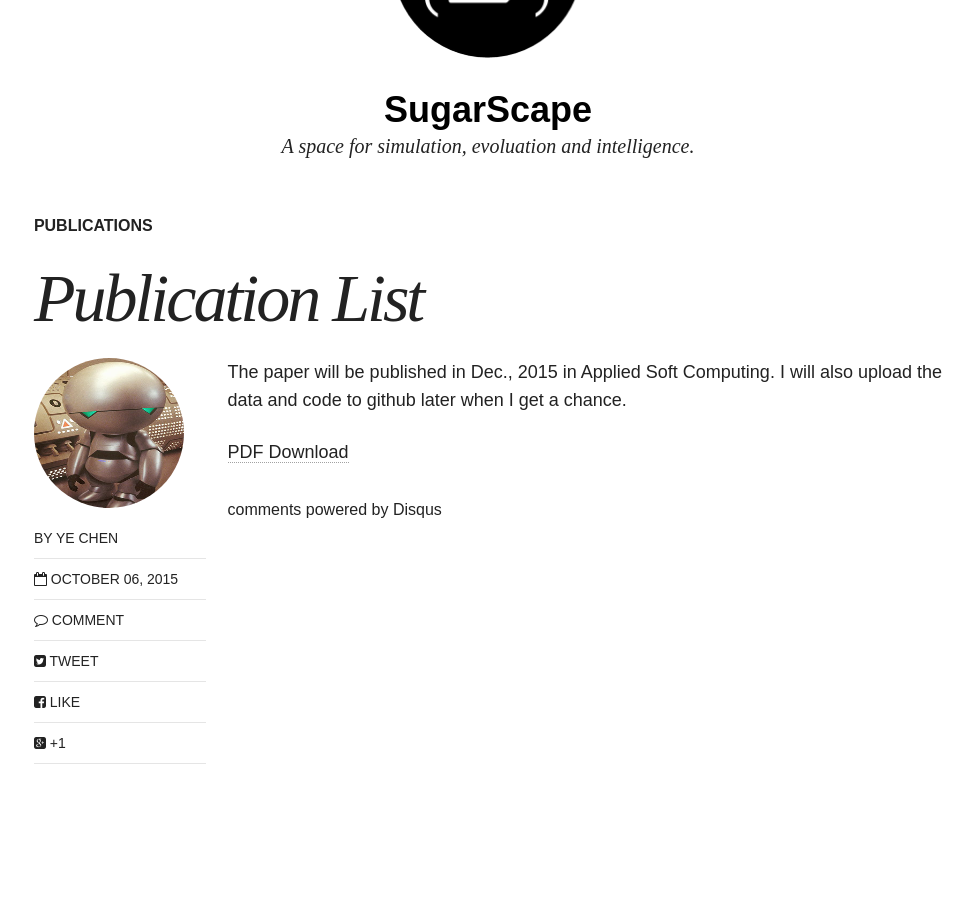
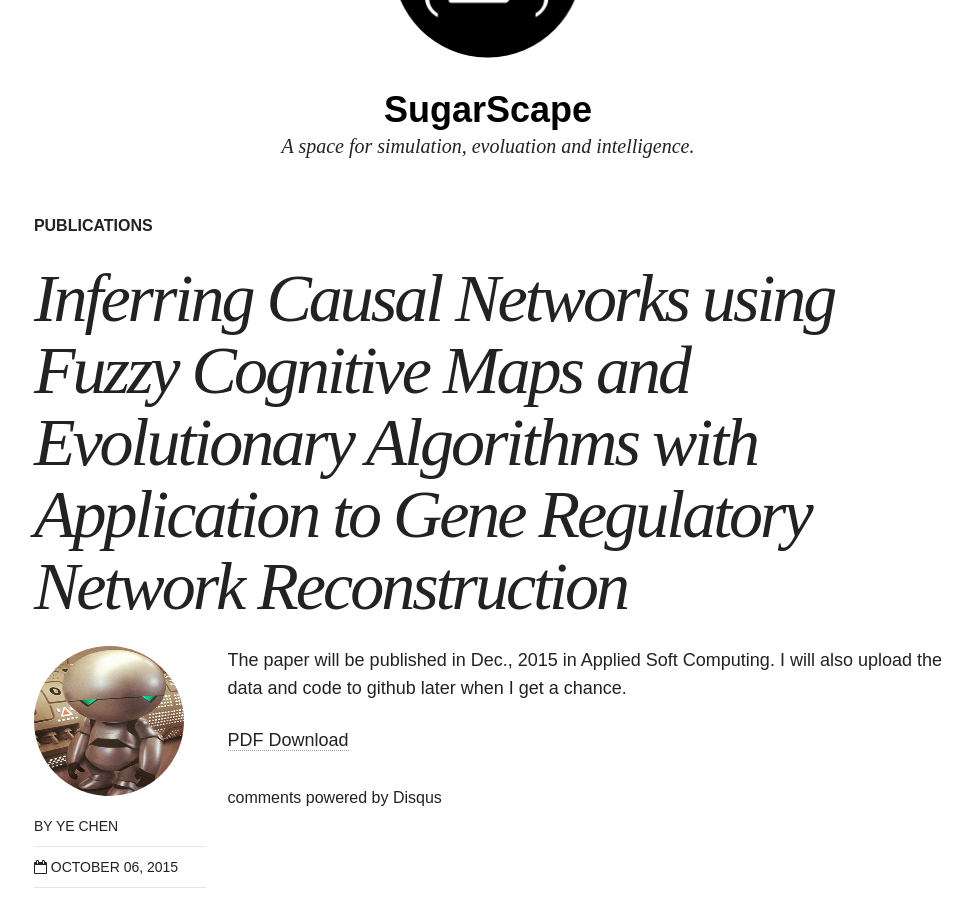
Before and after one commit to chenye/chenye.github.io, a Jekyll site: the page built from _posts/publications/2015-10-06-fcm-gene-asc.md, in a window 1280 px wide and 900 px high, scrolled down 237 px. Shown: the whole window, without its empty margins (152-1125 px from the left). Built offline with Jekyll 4.4.1, drawn with Linux system fonts in a browser that asks for light colours; nearby versions of some CDN libraries; comment, search, counter and statistics services are not loaded.

Commit message:
update publication title

```diff
--- a/_posts/publications/2015-10-06-fcm-gene-asc.md
+++ b/_posts/publications/2015-10-06-fcm-gene-asc.md
@@ -1,6 +1,6 @@
 ---
 layout: post
-title: "Publication List"
+title: "Inferring Causal Networks using Fuzzy Cognitive Maps and Evolutionary Algorithms with Application to Gene Regulatory Network Reconstruction"
 excerpt: "This paper explores several FCM learning algorithms under the decomposed framework. A set of benchmark problems based on gene network is developed and could be used in further studies."
 date: 2015-10-06 00:00:00
 categories: publications
```
